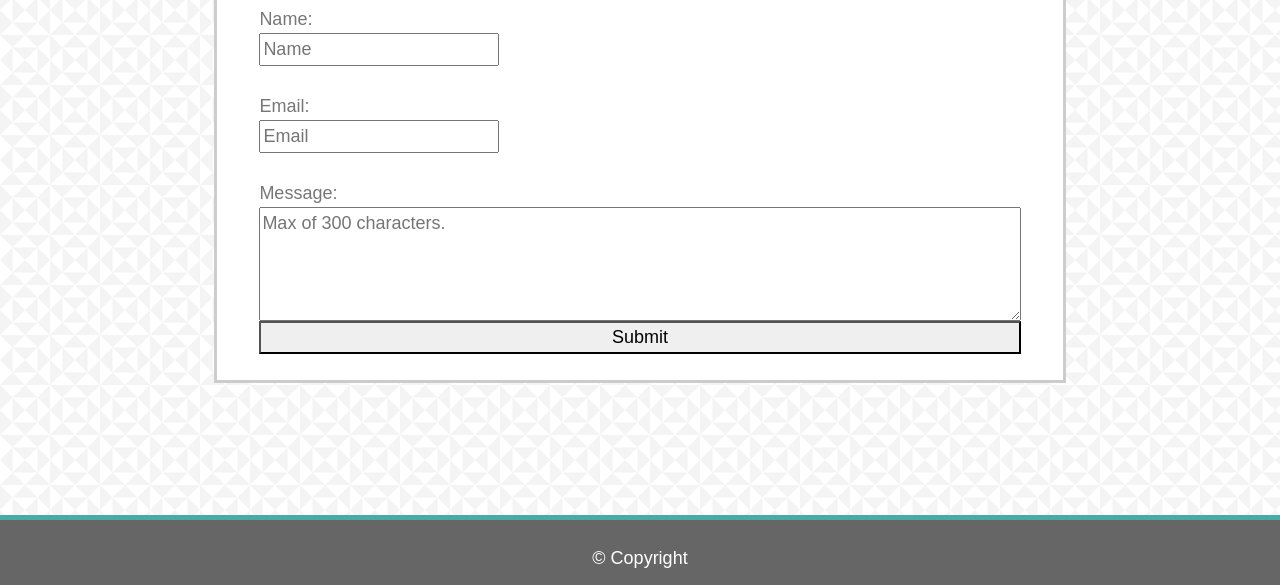
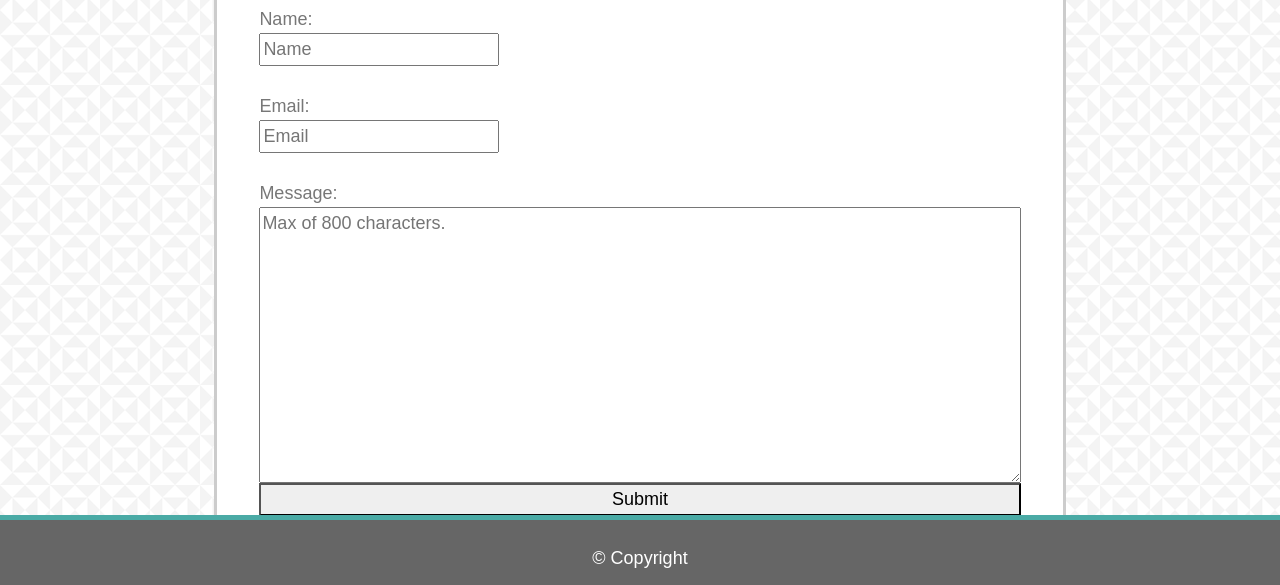
Before and after one commit to kozachukalex/Bootstrap-Portfolio, a plain HTML site: page contact.html in a window 1280 px wide. Shown: the part 215-800 px from the top of the page. Drawn offline with nearby package versions, Linux system fonts and the light colour scheme.

Commit message:
footer broken

```diff
--- a/contact.html
+++ b/contact.html
@@ -41,7 +41,7 @@
             <input type="text" name="email" placeholder="Email"><br><br>
             Message:<br>
             </div>
-            <textarea rows="4" cols="50" maxlength="300" placeholder="Max of 300 characters."></textarea>
+            <textarea rows="10" cols="50" maxlength="800" placeholder="Max of 800 characters."></textarea>
             <button id="submit"> Submit </button>
         </form>
     </div>
```
